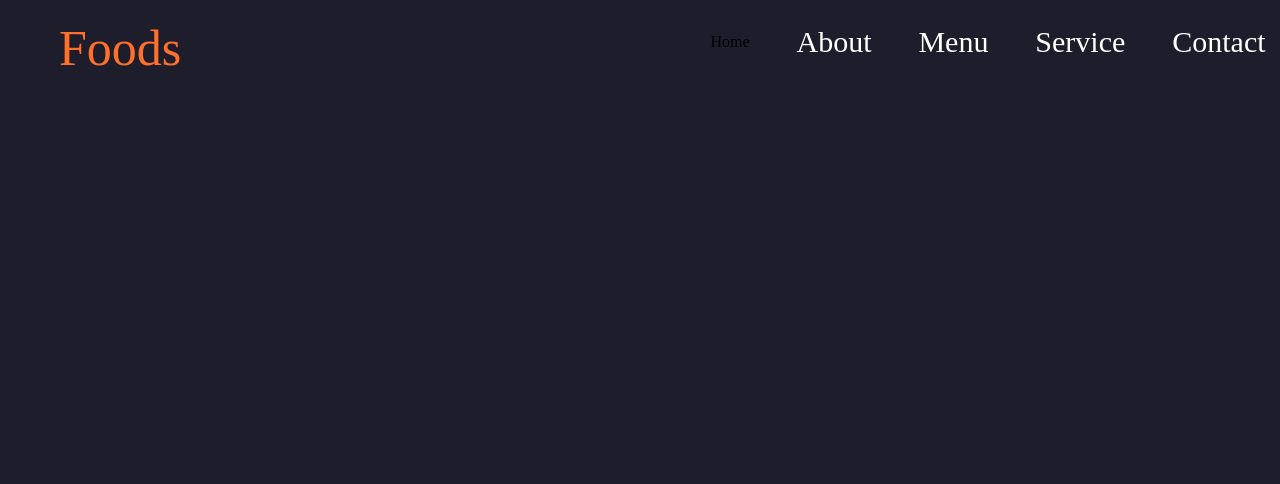
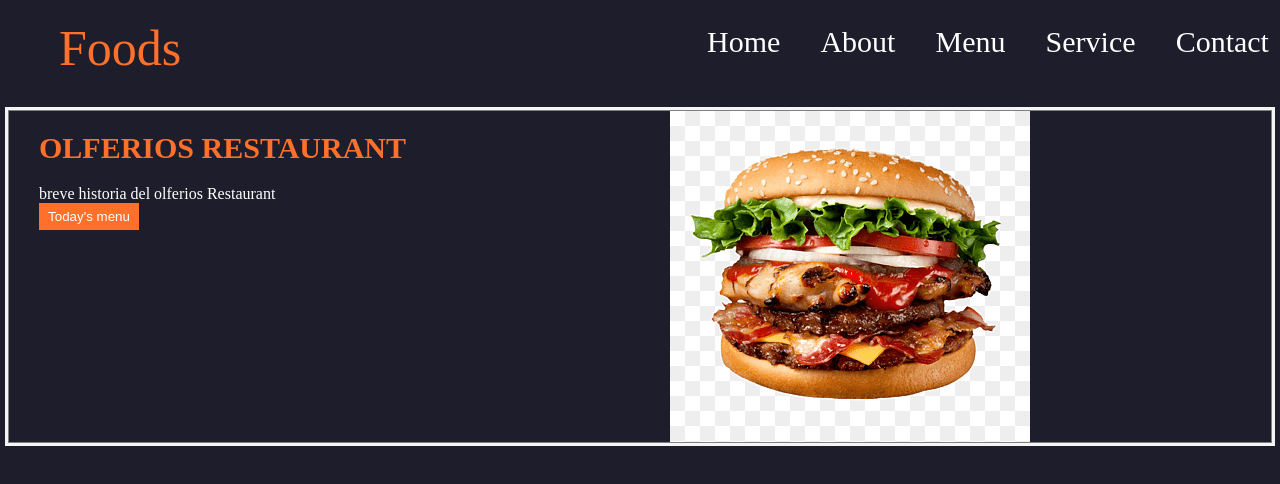
Before and after one commit to Olferios/ProyectoCiclo, a plain HTML site: page index.html in a window 1280 px wide. Drawn offline with Linux system fonts and the light colour scheme.

Commit message:
Actualizar index y css

```diff
--- a/index.html
+++ b/index.html
@@ -1,9 +1,10 @@
 <!DOCTYPE html>
-<html lang="en">
+<html lang="es">
 <head>
     <meta charset="UTF-8">
     <meta name="viewport" content="width=device-width, initial-scale=1.0">
     <link rel="stylesheet" href="styles.css">
+
     <title>Olferios Restaurant</title>
 </head>
 <body>
@@ -14,7 +15,7 @@
         </div>
         <nav id="menu">
                 <ul>
-                    <li class="botonesm"
+                    <li class="botonesm">
                         <a>Home</a>
                     </li>
                     <li class="botonesm">
@@ -33,5 +34,18 @@
             </div>
         </nav>
     </header>
+    <div id="bodyuno">
+        <div id="cajauno">
+            <h1>OLFERIOS RESTAURANT</h1>
+            <a id="texto"> breve historia del olferios Restaurant</a>
+            <button class="boton">
+                <a>Today's menu</a>
+            </button>
+
+        </div>
+        <div id="cajados">
+            <img src="imagen1.png" alt="Rica jambulguel">
+        </div>
+    </div>
 </body>
 </html>
--- a/styles.css
+++ b/styles.css
@@ -37,14 +37,55 @@ header {
     justify-content: space-around;
     align-items: center;
 
-  }
+}
 
-  #menu li {
+#menu li {
     margin:0;
-  }
+}
 
-  #menu a {
+#menu a {
     text-decoration: none;
     color: white;
     font-size: 30px;
-  }
+}
+#bodyuno{
+    display: flex;
+    border: 1px solid grey;
+    box-shadow: 0px 0px 0px 3px whitesmoke;
+
+}
+
+.boton {
+    width: 100px;
+    padding: 5px;
+    background-color: #ff702a;
+    border: 1px solid #ff702a;
+    color:white;
+    display: inline-block;
+
+
+}
+#cajauno{
+    width: 50%;
+    display: flex;
+    flex-direction: column;
+    margin-left: 30px;
+    text-align: left;
+
+}
+#cajauno h1{
+    font-size: 30px;
+    color:#ff702a;
+
+}
+#cajauno a{
+    color:white;
+
+
+}
+#cajauno.boton{
+    text-align: left;
+}
+#cajados{
+    display:flex;
+}
```
Also changed, not shown: imagen1.png (added).
